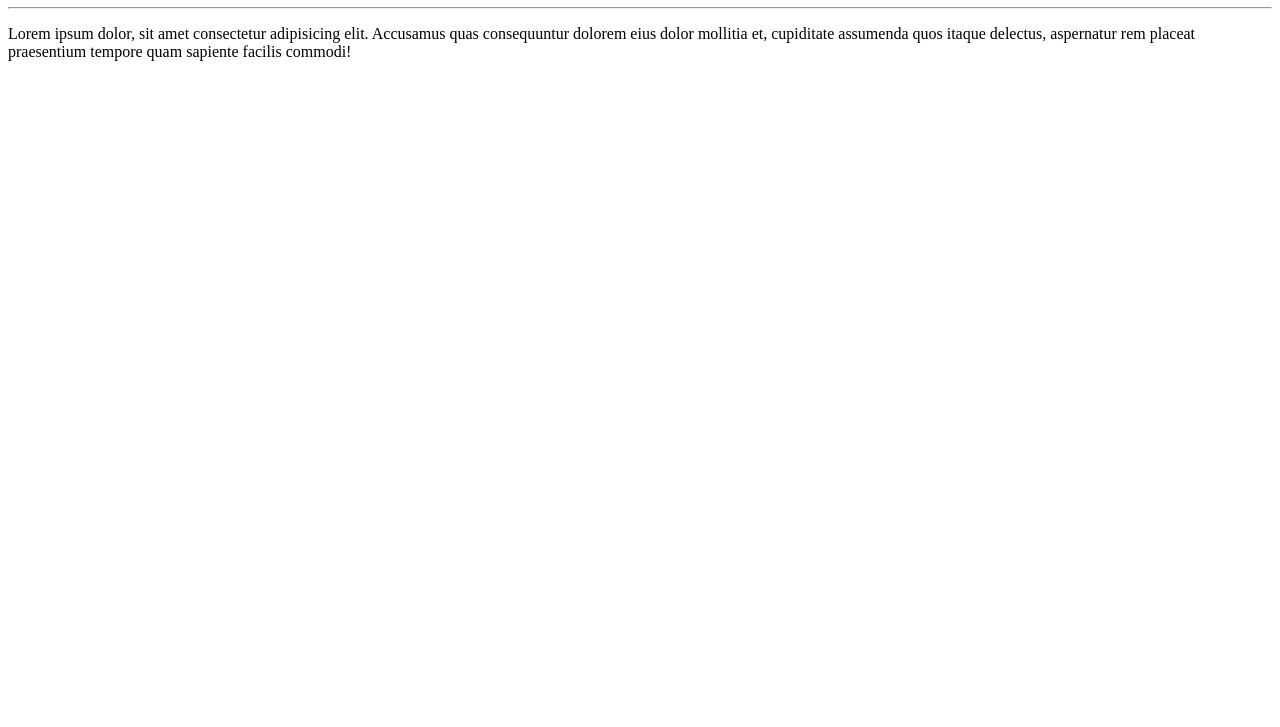
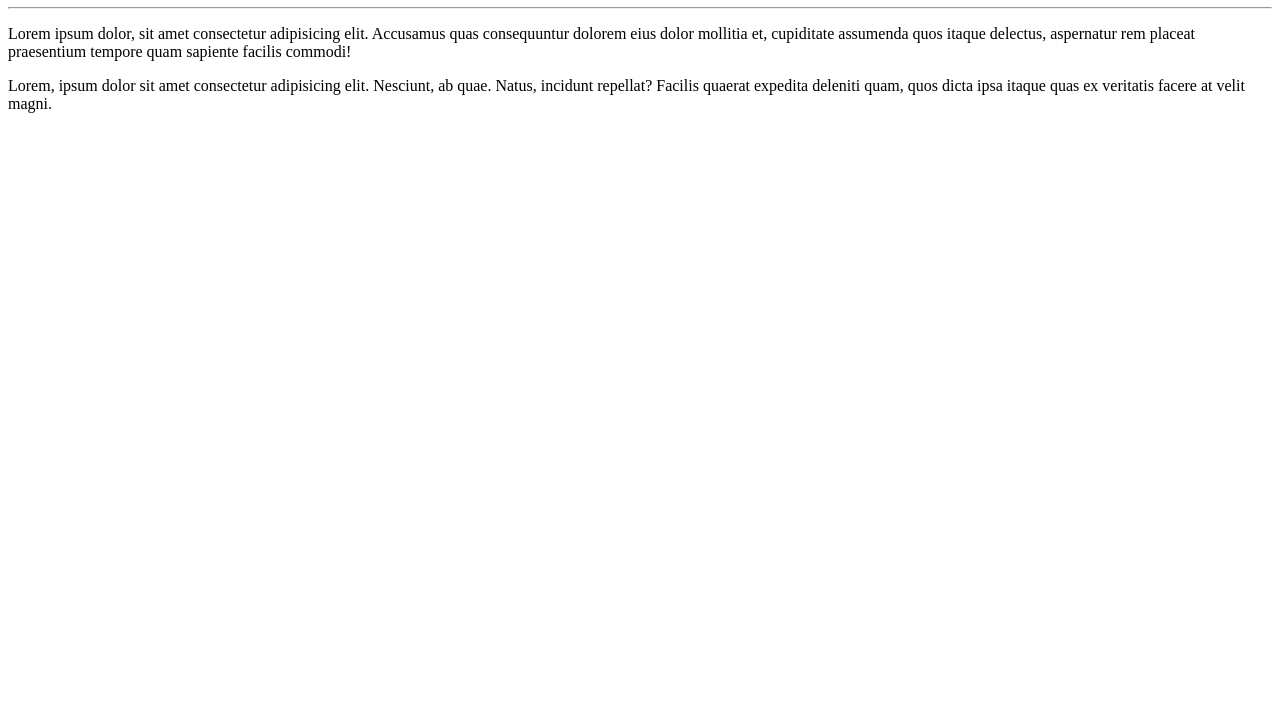
Before and after one commit to PethrusSouza/CursoemVideo, a plain HTML site: page site-exemplo/index.html in a window 1280 px wide. Shown: the part 73-800 px from the top of the page. Drawn offline with Linux system fonts and the light colour scheme.

Commit message:
adicionei novo paragrafo

```diff
--- a/site-exemplo/index.html
+++ b/site-exemplo/index.html
@@ -9,5 +9,6 @@
     <h1>Olá, Mundo!</h1>
     <hr>
     <p>Lorem ipsum dolor, sit amet consectetur adipisicing elit. Accusamus quas consequuntur dolorem eius dolor mollitia et, cupiditate assumenda quos itaque delectus, aspernatur rem placeat praesentium tempore quam sapiente facilis commodi!</p>
+    <p>Lorem, ipsum dolor sit amet consectetur adipisicing elit. Nesciunt, ab quae. Natus, incidunt repellat? Facilis quaerat expedita deleniti quam, quos dicta ipsa itaque quas ex veritatis facere at velit magni.</p>
 </body>
 </html>
```
